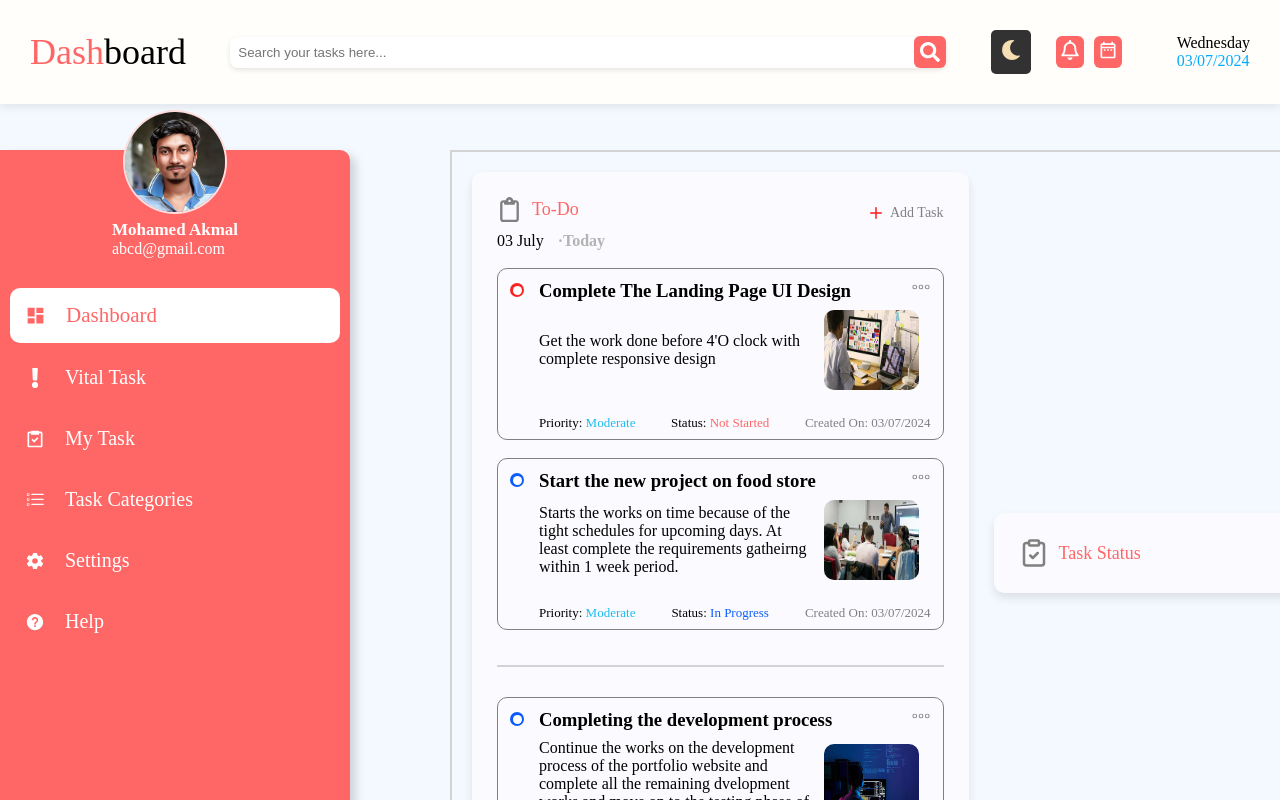
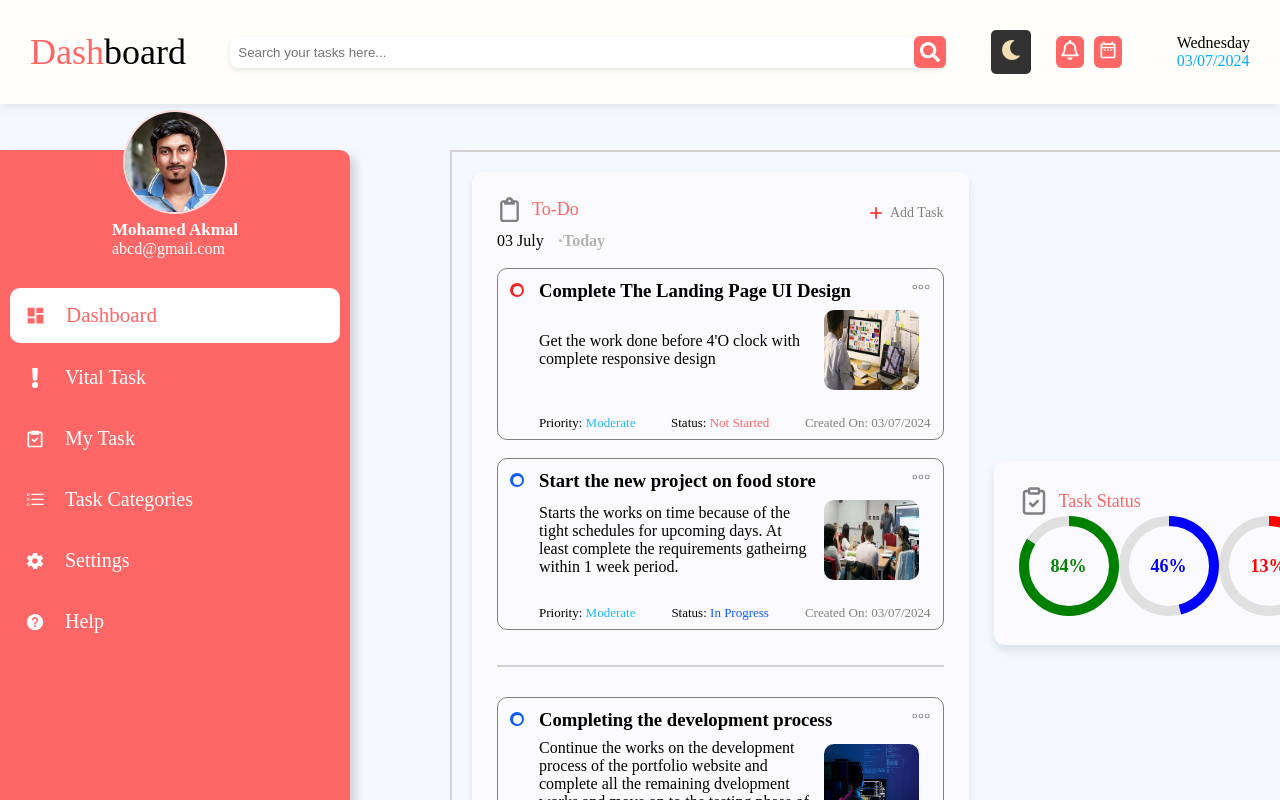
Before and after one commit to Akmal1796/ToDoApp, a React (Vite) app: page / in a window 1280 px wide. Shown: the top 800 px of the page. Built offline with nearby package versions, Linux system fonts and the light colour scheme.

Commit message:
Just completed the circle progress bar

```diff
--- /dev/null
+++ b/src/Components/ProgressBar.css
@@ -0,0 +1,29 @@
+.circular-progress-bar {
+    position: relative;
+    display: inline-block;
+    width: 100px;
+    height: 100px;
+  }
+
+  .circular-progress-bar svg {
+    transform: rotate(-90deg);
+  }
+
+  .background-circle {
+    fill: none;
+    stroke: #e0e0e0;
+  }
+
+  .progress-circle {
+    fill: none;
+    transition: stroke-dashoffset 0.5s ease-in-out;
+  }
+
+  .progress-text {
+    position: absolute;
+    top: 50%;
+    left: 50%;
+    transform: translate(-50%, -50%);
+    font-size: 18px;
+    font-weight: bold;
+  }
--- /dev/null
+++ b/src/Components/ProgressBar.jsx
@@ -0,0 +1,35 @@
+import React from 'react';
+import './ProgressBar.css';
+
+const ProgressBar = ({ progress, size = 100, strokeWidth = 10, color = 'green'}) => {
+  const radius = (size - strokeWidth) / 2;
+  const circumference = 2 * Math.PI * radius;
+  const offset = circumference - (progress / 100) * circumference;
+
+  return (
+    <div className="circular-progress-bar">
+      <svg width={size} height={size}>
+        <circle
+          className="background-circle"
+          cx={size / 2}
+          cy={size / 2}
+          r={radius}
+          strokeWidth={strokeWidth}
+        />
+        <circle
+          className="progress-circle"
+          cx={size / 2}
+          cy={size / 2}
+          r={radius}
+          strokeWidth={strokeWidth}
+          strokeDasharray={circumference}
+          strokeDashoffset={offset}
+          style={{ stroke: color }}
+        />
+      </svg>
+      <div className="progress-text" style={{ color: color }}>{`${progress}%`}</div>
+    </div>
+  );
+};
+
+export default ProgressBar;
--- a/src/Components/Tasks.jsx
+++ b/src/Components/Tasks.jsx
@@ -1,4 +1,4 @@
-import React from 'react'
+import {React, useState} from 'react'
 import './Tasks.css'
 import { FaRegClipboard } from "react-icons/fa6";
 import { LuPlus } from "react-icons/lu";
@@ -7,8 +7,14 @@ import UIDesign from '/public/Images/UIdesign.jpg'
 import Project from '/public/Images/project.jpeg'
 import webdevelopment from '/public/Images/webDevelopment.jpg'
 import { LuClipboardCheck } from "react-icons/lu";
+import ProgressBar from './ProgressBar';
 
 const Tasks = () => {
+
+  const [progress1, setProgress1] = useState(84);
+  const [progress2, setProgress2] = useState(46);
+  const [progress3, setProgress3] = useState(13);
+
   return (
     <div className='tasks-container'>
 
@@ -123,7 +129,11 @@ const Tasks = () => {
               <LuClipboardCheck size={30} color='gray'/><span>Task Status</span>
             </div>
           </di>
-          <div className='progress-bar'></div>
+          <div>
+            <ProgressBar progress={progress1} color='green' />
+            <ProgressBar progress={progress2} color='blue' />
+            <ProgressBar progress={progress3} color='red' />
+          </div>
         </div>
 
         <div className='completed-task-container'>
```
